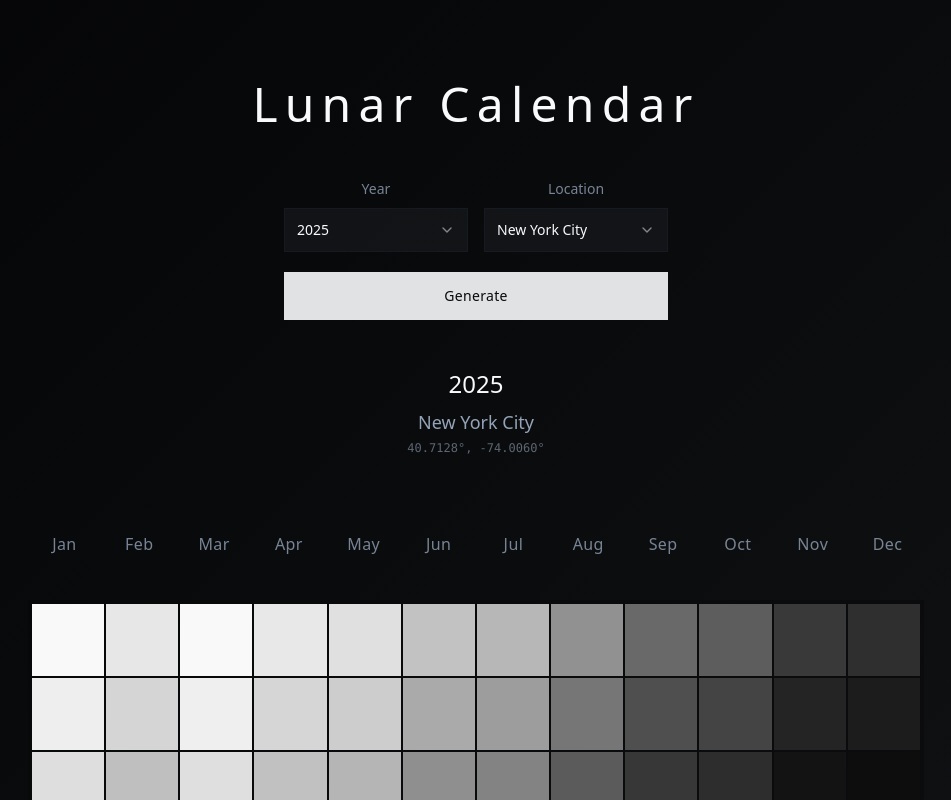
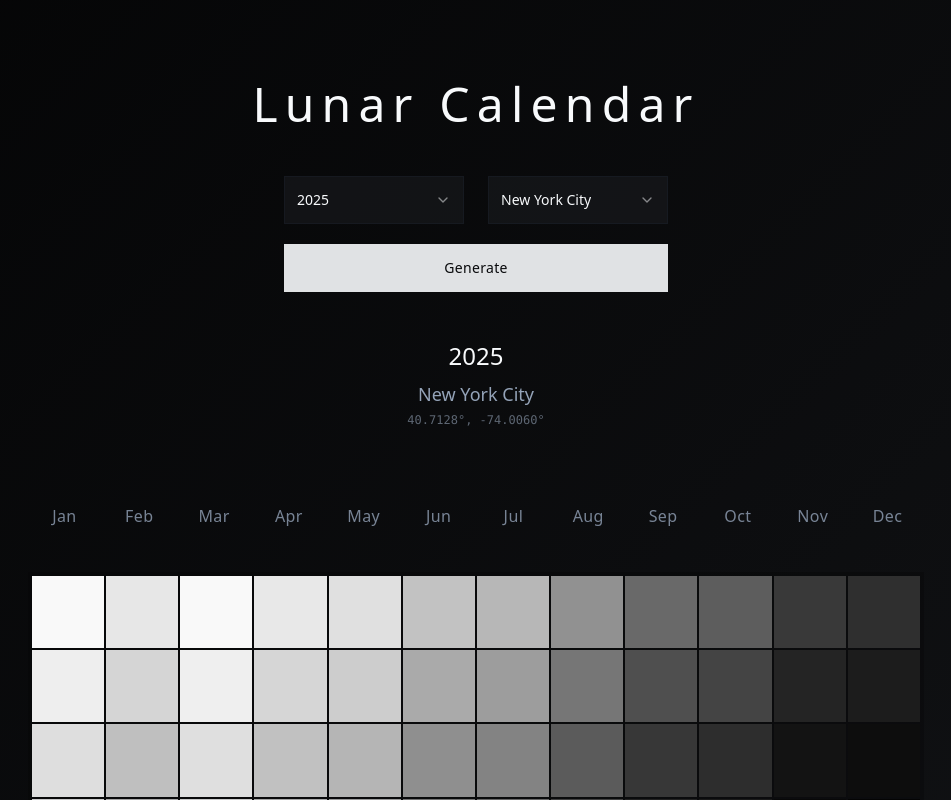
Before and after one commit to pgkotvis/lunar-celestial-canvas, a React (Vite) app: page / in a window 1280 px wide. Shown: the top 800 px of the page, without its empty margins (164-1115 px from the left). Built offline with nearby package versions, Linux system fonts and the light colour scheme.

Commit message:
Refactor: Simplify text labels
Remove redundant labels from input fields and streamline title information to enhance simplicity and visual hierarchy.

```diff
--- a/src/components/LunarCalendarControls.tsx
+++ b/src/components/LunarCalendarControls.tsx
@@ -55,15 +55,12 @@ export function LunarCalendarControls({
   return (
     <div className="space-y-5">
       {/* Primary Controls Row */}
-      <div className="grid grid-cols-2 gap-4">
+      <div className="grid grid-cols-2 gap-6">
         {/* Year Selector */}
-        <div className="space-y-2">
-          <Label htmlFor="year" className="text-sm font-light text-muted-foreground/80">
-            Year
-          </Label>
+        <div>
           <Select value={year.toString()} onValueChange={(value) => setYear(parseInt(value))}>
-            <SelectTrigger className="w-full h-11 bg-lunar-surface/50 border-border/30">
-              <SelectValue />
+            <SelectTrigger className="w-full h-12 bg-lunar-surface/50 border-border/30">
+              <SelectValue placeholder="Select year" />
             </SelectTrigger>
             <SelectContent>
               {years.map((y) => (
@@ -76,13 +73,10 @@ export function LunarCalendarControls({
         </div>
 
         {/* Location Selector */}
-        <div className="space-y-2">
-          <Label htmlFor="location" className="text-sm font-light text-muted-foreground/80">
-            Location
-          </Label>
+        <div>
           <Select value={selectedLocation} onValueChange={handleLocationChange}>
-            <SelectTrigger className="w-full h-11 bg-lunar-surface/50 border-border/30">
-              <SelectValue />
+            <SelectTrigger className="w-full h-12 bg-lunar-surface/50 border-border/30">
+              <SelectValue placeholder="Select location" />
             </SelectTrigger>
             <SelectContent>
               {PRESET_LOCATIONS.map((location) => (
@@ -97,11 +91,7 @@ export function LunarCalendarControls({
 
       {/* Coordinate Inputs - Only show when custom is selected */}
       {selectedLocation === 'custom' && (
-        <div className="grid grid-cols-2 gap-4 pt-3 border-t border-border/20">
-          <div className="space-y-2">
-            <Label htmlFor="latitude" className="text-xs font-light text-muted-foreground/70">
-              Latitude
-            </Label>
+        <div className="grid grid-cols-2 gap-6 pt-6 border-t border-border/20">
           <Input
             id="latitude"
             type="number"
@@ -111,14 +101,9 @@ export function LunarCalendarControls({
               setLatitude(parseFloat(e.target.value) || 0);
               handleCoordinateChange();
             }}
-              className="w-full h-11 bg-lunar-surface/50 border-border/30"
-              placeholder="40.7128"
+            className="w-full h-12 bg-lunar-surface/50 border-border/30"
+            placeholder="Latitude (e.g., 40.7128)"
           />
-          </div>
-          <div className="space-y-2">
-            <Label htmlFor="longitude" className="text-xs font-light text-muted-foreground/70">
-              Longitude
-            </Label>
           <Input
             id="longitude"
             type="number"
@@ -128,10 +113,9 @@ export function LunarCalendarControls({
               setLongitude(parseFloat(e.target.value) || 0);
               handleCoordinateChange();
             }}
-              className="w-full h-11 bg-lunar-surface/50 border-border/30"
-              placeholder="-74.0060"
+            className="w-full h-12 bg-lunar-surface/50 border-border/30"
+            placeholder="Longitude (e.g., -74.0060)"
           />
-          </div>
         </div>
       )}
 
```
Lines whose indentation alone changed are shown as unchanged.
